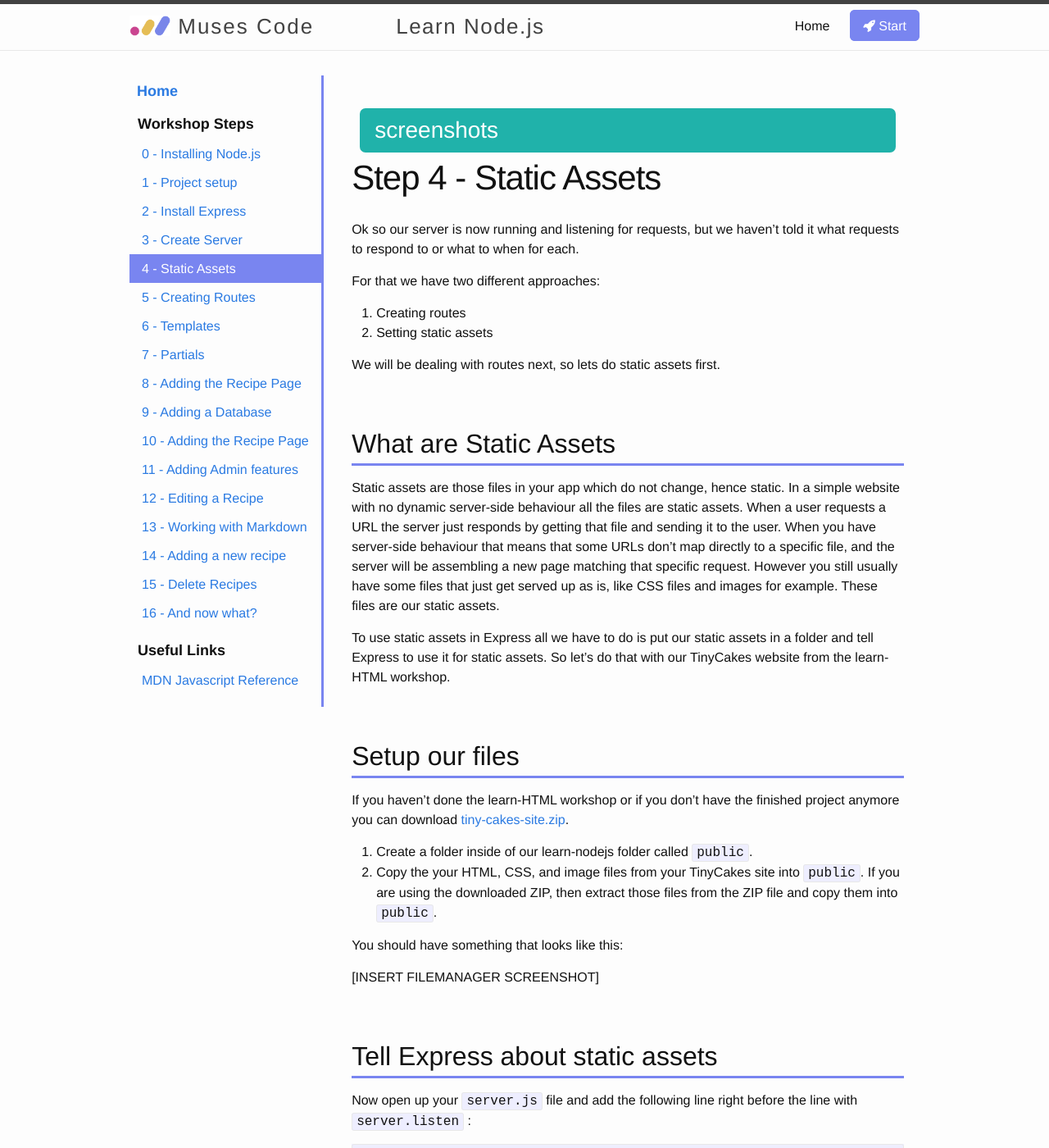
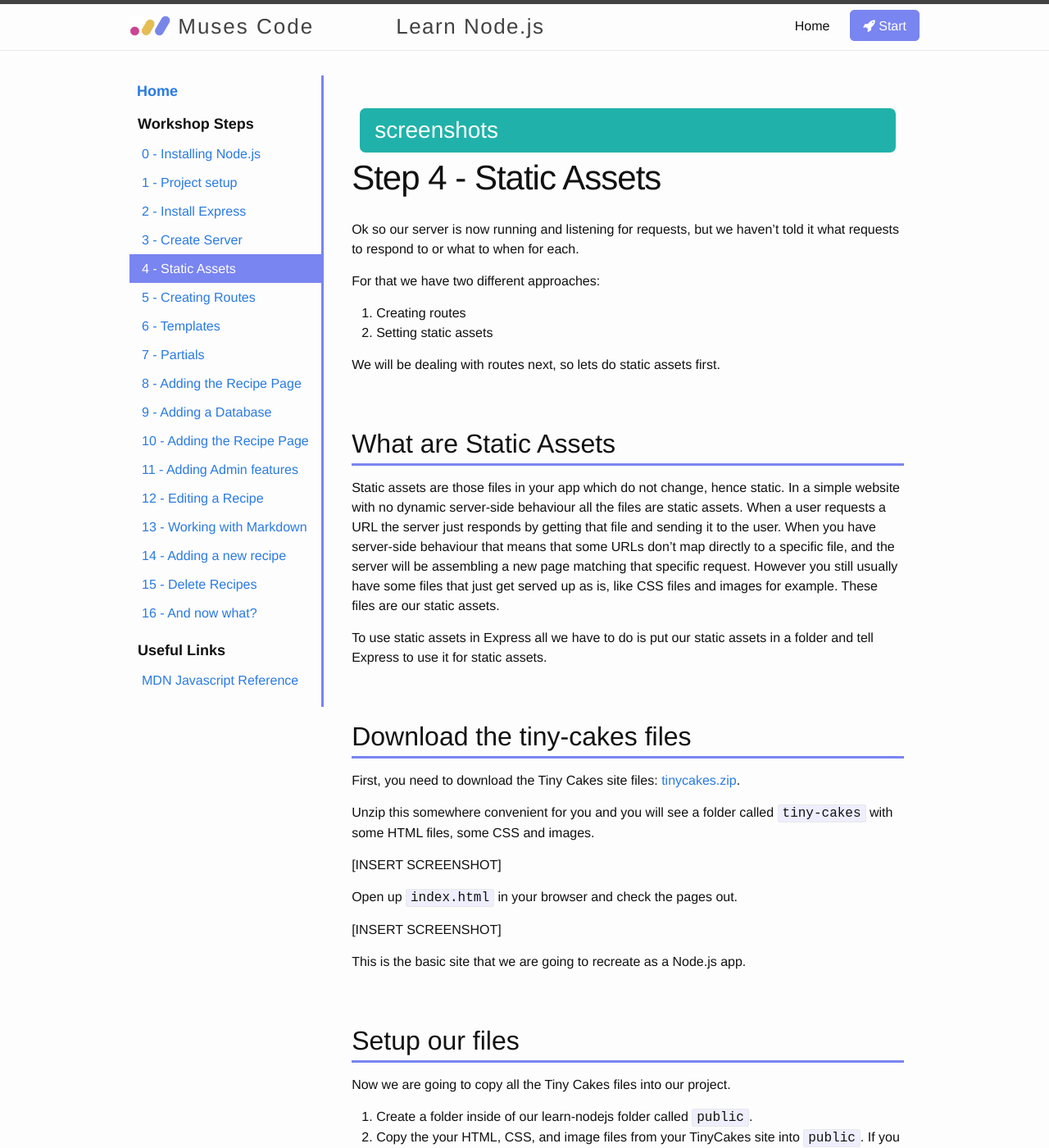
Before and after one commit to muses-code-js/learn-nodejs, a Jekyll site: the page built from _steps/step4-static-assets.markdown, in a window 1280 px wide and 1400 px high. Shown: the whole window at 82% size. Built offline with Jekyll 4.4.1, drawn with Linux system fonts in a browser that asks for light colours; nearby versions of some CDN libraries.

Commit message:
Add tiny-cakes asset & updated references

```diff
--- a/_steps/step4-static-assets.markdown
+++ b/_steps/step4-static-assets.markdown
@@ -24,11 +24,25 @@ We will be dealing with routes next, so lets do static assets first.
 
 Static assets are those files in your app which do not change, hence static.  In a simple website with no dynamic server-side behaviour all the files are static assets.  When a user requests a URL the server just responds by getting that file and sending it to the user.  When you have server-side behaviour that means that some URLs don't map directly to a specific file, and the server will be assembling a new page matching that specific request.  However you still usually have some files that just get served up as is, like CSS files  and images for example.  These files are our static assets.
 
-To use static assets in Express all we have to do is put our static assets in a  folder and tell Express to use it for static assets.  So let's do that with our TinyCakes website from the learn-HTML workshop.
+To use static assets in Express all we have to do is put our static assets in a  folder and tell Express to use it for static assets.
+
+## Download the tiny-cakes files
+
+First, you need to download the Tiny Cakes site files: [tinycakes.zip]({{ '/assets/tiny-cakes.zip' | relative_url }}).
+
+Unzip this somewhere convenient for you and you will see a folder called `tiny-cakes` with some HTML files, some CSS and images.
+
+[INSERT SCREENSHOT]
+
+Open up `index.html` in your browser and check the pages out.
+
+[INSERT SCREENSHOT]
+
+This is the basic site that we are going to recreate as a Node.js app.
 
 ## Setup our files
 
-If you haven't done the learn-HTML workshop or if you don't have the finished project anymore you can download [tiny-cakes-site.zip](tiny-cakes-site.zip).
+Now we are going to copy all the Tiny Cakes files into our project.
 
 1. Create a folder inside of our learn-nodejs folder called `public`.
 2. Copy the your HTML, CSS, and image files from your TinyCakes site into `public`.  If you are using the downloaded ZIP, then extract those files from the ZIP file and copy them into `public`.
```
Also changed, not shown: 1 other file.
